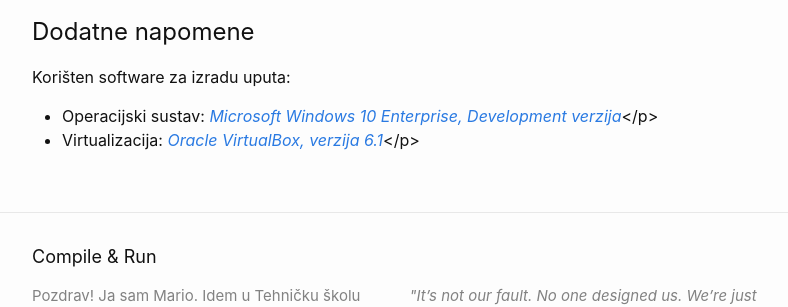
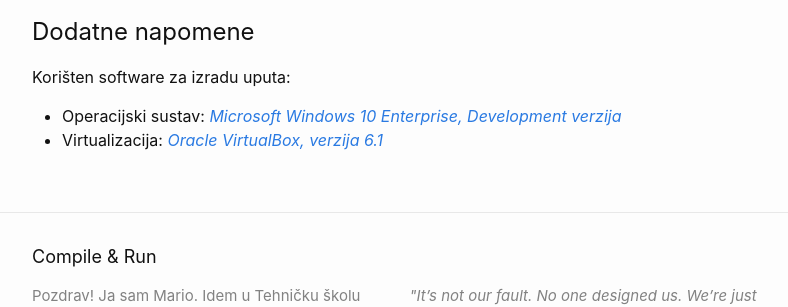
Before and after one commit to recycleTheC/blog, a Jekyll site: the page built from _posts/2020-03-19-dbp-install-sql-server.markdown, in a window 1280 px wide and 900 px high, scrolled down 9722 px. Shown: the part 383-690 px from the top of the window, without its empty margins (238-1026 px from the left). Built offline with Jekyll 4.4.1, drawn with Linux system fonts in a browser that asks for light colours; the table of contents is made by our own code.

```diff
--- a/_posts/2020-03-19-dbp-install-sql-server.markdown
+++ b/_posts/2020-03-19-dbp-install-sql-server.markdown
@@ -115,5 +115,5 @@ Ukoliko se ne prikazuje, postoji više mogućih problema:
 
 Korišten software za izradu uputa:
 
-- Operacijski sustav: <a href="https://developer.microsoft.com/en-us/microsoft-edge/tools/vms/"><cite>Microsoft Windows 10 Enterprise, Development verzija</cite></a></p>
-- Virtualizacija:  <a href="https://www.virtualbox.org/"><cite>Oracle VirtualBox, verzija 6.1</cite></a></p>
+- Operacijski sustav: <a href="https://developer.microsoft.com/en-us/microsoft-edge/tools/vms/"><cite>Microsoft Windows 10 Enterprise, Development verzija</cite></a>
+- Virtualizacija:  <a href="https://www.virtualbox.org/"><cite>Oracle VirtualBox, verzija 6.1</cite></a>
```
